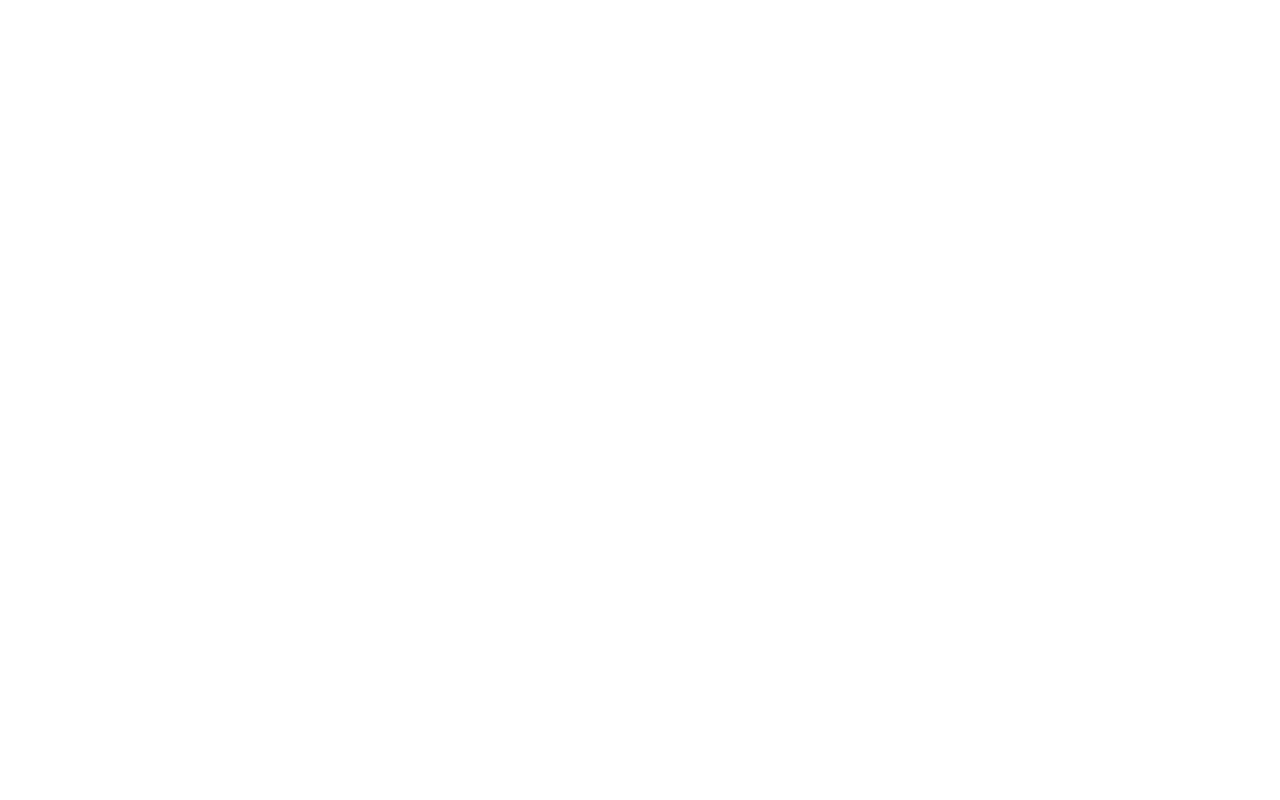
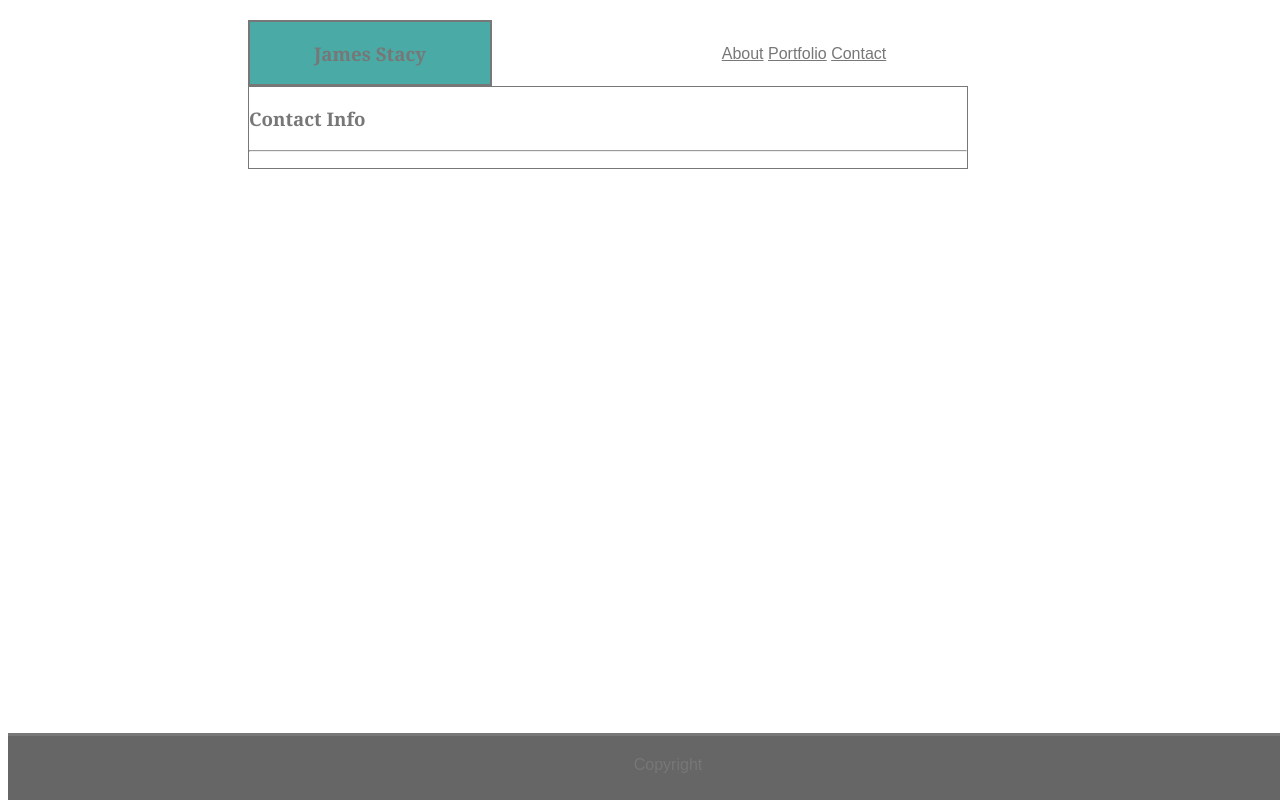
Before and after one commit to SirHexxus/Basic-Portfolio, a plain HTML site: page contact.html in a window 1280 px wide. Drawn offline with Linux system fonts and the light colour scheme.

Commit message:
Basic skeletons of contact.html and portfolio.html, fixed Header Spacing in style.css

```diff
--- a/assets/css/style.css
+++ b/assets/css/style.css
@@ -1,5 +1,3 @@
-/* This is a Test */
-
 * {
     color: #777777;
     font-family: 'Arial', 'Helvetica Neue', Helvetica, sans-serif;
@@ -25,13 +23,14 @@ header {
     border: 2px solid;
     background: #4aaaa5;
     text-align: center;
+    margin-left: 25%;
 }
 
 nav {
     float: left;
     width: 25%;
     margin-top: 25px;
-    margin-left: 45%;
+    margin-left: 20%;
     text-align: center;
 }
 
--- a/contact.html
+++ b/contact.html
@@ -0,0 +1,34 @@
+<!DOCTYPE HTML>
+<html lang="en-us">
+    <head>
+        <meta charset="UTF-8">
+        <title>James Stacy Contact Page</title>
+        <link rel="stylesheet" href="assets/css/style.css">
+        <link rel="stylesheet" href="assets/css/contact-style.css">
+    </head>
+
+    <body>
+        <section class="content">
+            <section class="top-bar">
+                <header>
+                    <h1>James Stacy</h1>
+                </header>
+                <nav>
+                    <a href="index.html">About</a>
+                    <a href="portfolio.html">Portfolio</a>
+                    <a href="contact.html">Contact</a>
+                </nav>
+            </section>
+
+            <section class="main">
+                <h1>Contact Info</h1>
+                <hr>
+                <p>
+
+                </p>
+            </section>
+
+            <footer>Copyright</footer>
+    </section>
+    </body>
+</html>
```
Also changed, not shown: portfolio.html (+34 -0 lines).
